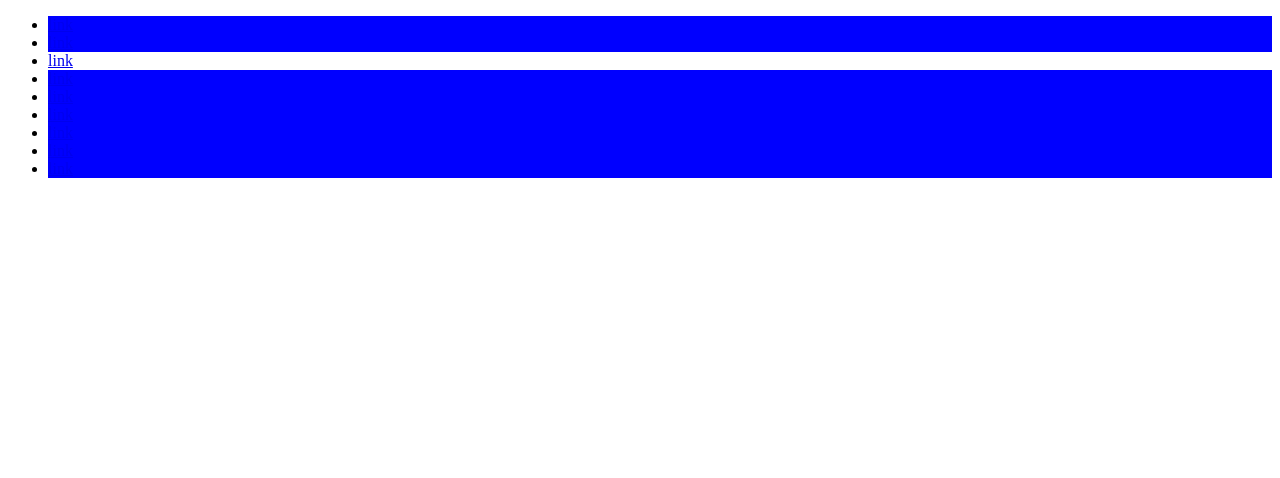
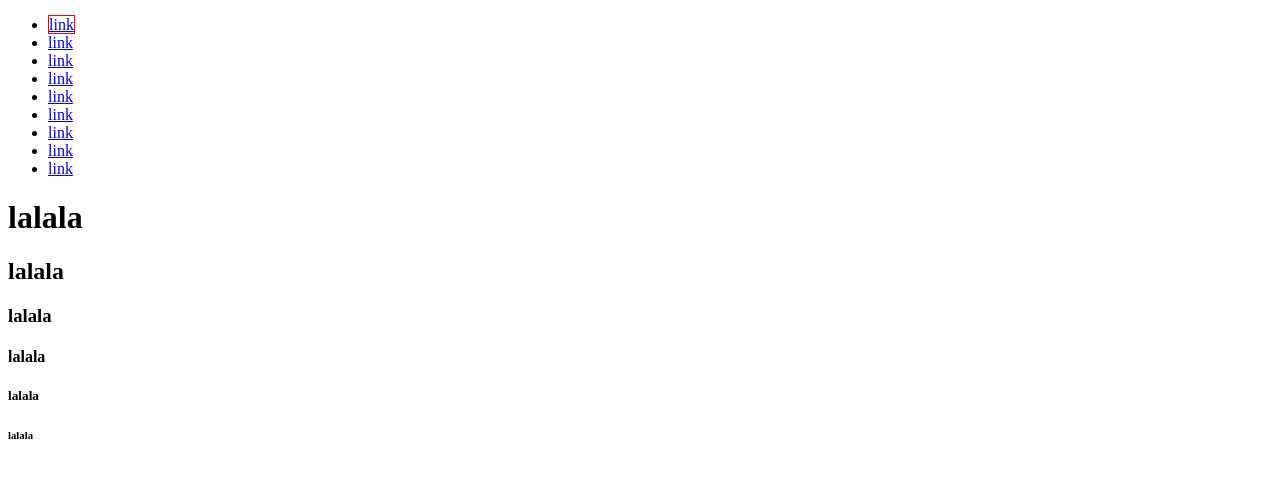
Before and after one commit to Choco0914/CSS-MASTERCLASS-2, a plain HTML site: page index.html in a window 1280 px wide. Drawn offline with Linux system fonts and the light colour scheme.

Commit message:
feet: Learn Css Variables

```diff
--- a/index.html
+++ b/index.html
@@ -21,5 +21,13 @@
             <li><a href="#" target="_blank">link</a></li>
         </ul>
     </nav>
+
+    <h1>lalala</h1>
+    <h2>lalala</h2>
+    <h3>lalala</h3>
+    <h4>lalala</h4>
+    <h5>lalala</h5>
+    <h6>lalala</h6>
+
 </body>
 </html>
--- a/style.css
+++ b/style.css
@@ -9,6 +9,25 @@ li:matches(:nth-child(even), .target) {
 */
 
 
+/*
+
+Not
+
 li:not(.target) {
   background-color: blue;
+
+} */
+
+:root {
+  --awesomeColor: 1px solid red;
 }
+
+li:first-child a {
+  border: var(--awesomeColor);
+}
+
+@custom-selector :--headers h1, h2, h3, h4, h5, h6;
+
+:--headers{
+  color: #8e44ad;
+}
```
